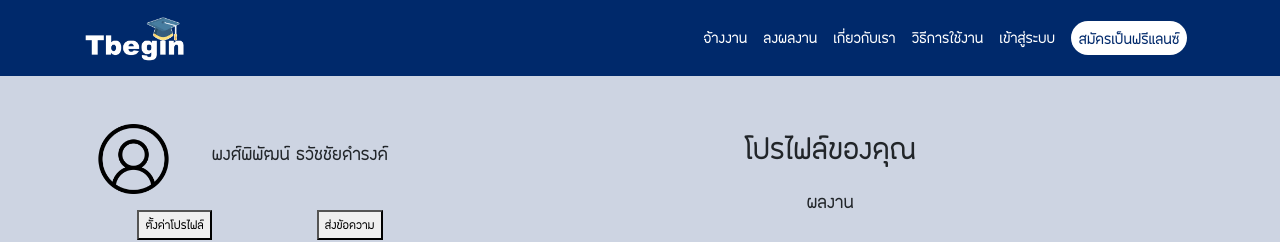
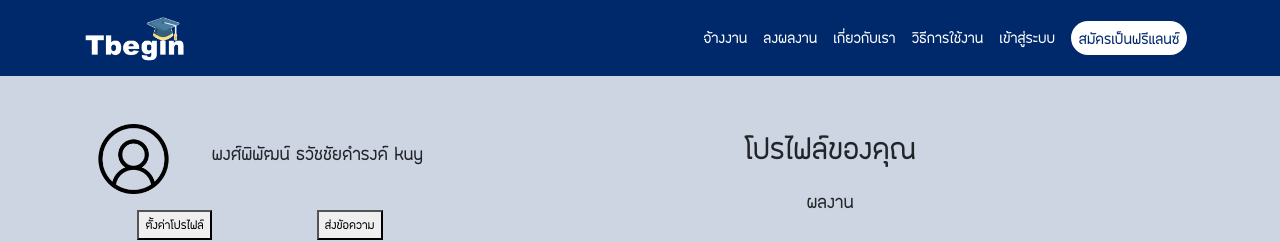
Before and after one commit to kaikyheavyday1/tbegin, a React (Create React App) app: page /profile in a window 1280 px wide. Shown: the top 242 px of the page. Built offline with nearby package versions, Linux system fonts and the light colour scheme.

Commit message:
yeah i have profile

```diff
--- a/src/pages/Profile.js
+++ b/src/pages/Profile.js
@@ -18,7 +18,7 @@ export default function Profile() {
                                 </Col>
                                 <Col lg="8">
                                     <div className="pt-3">
-                                        <h4>พงศ์พิพัฒน์ ธวัชชัยดำรงค์</h4>
+                                        <h4>พงศ์พิพัฒน์ ธวัชชัยดำรงค์ kuy</h4>
                                     </div>
                                 </Col>
                             </Row>
```
